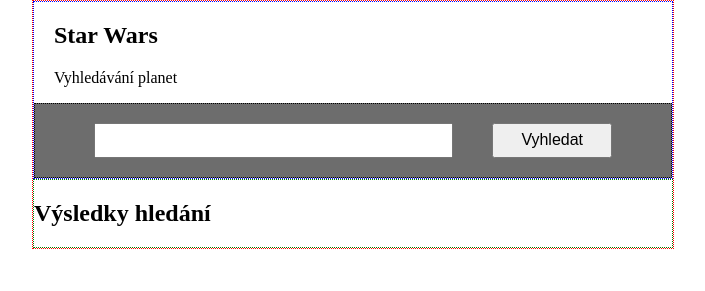
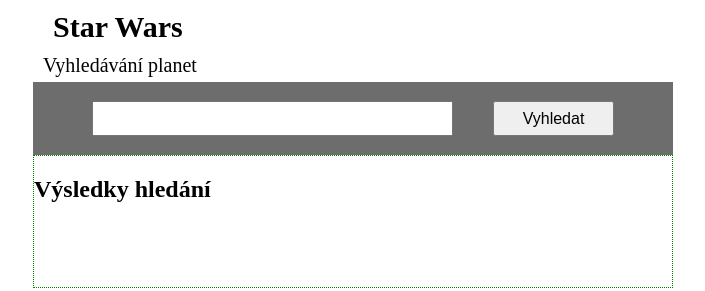
Before and after one commit to JackJayJames/Vyhledavac_StarWars_planet, a plain HTML site: page index.html in a window 1280 px wide. Shown: the whole page, without its empty margins (287-992 px from the left). Drawn offline with Linux system fonts and the light colour scheme.

Commit message:
Update styl.css

```diff
--- a/styl.css
+++ b/styl.css
@@ -5,18 +5,18 @@ body{
     justify-content: center;
 }
 article{
-    border: 1px dotted red;
     width: 50%;
 }
 /*header*/
-header{
-    border: 1px dotted blue;
+header h1{
+    font-size: 30px;
+    margin: 10px 0 10px 20px;
 }
-header > p, h1{
-    margin-left: 20px;
+header p{
+    font-size: 20px;
+    margin: 5px 0 5px 10px;
 }
 #user-input-container{
-    border: 1px dotted black;
     background: rgb(109, 109, 109);
     display: flex;
     justify-content: space-evenly;
@@ -38,3 +38,6 @@ header > p, h1{
 section{
     border: 1px dotted green;
 }
+#vypis{
+    padding: 5%;
+}
```
